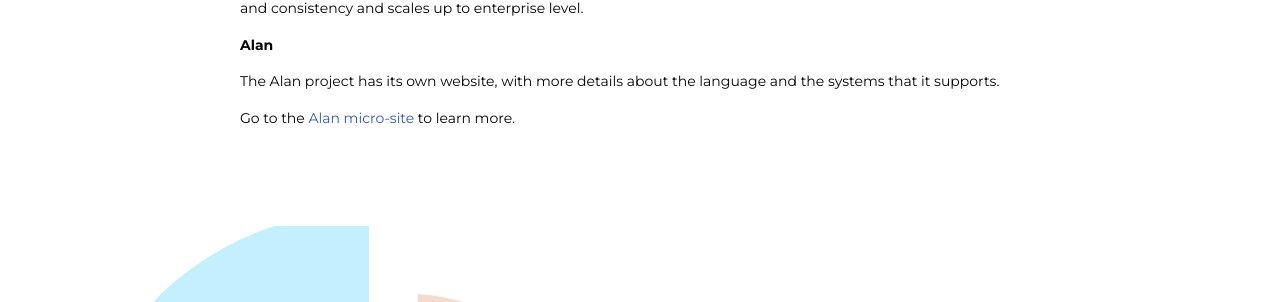
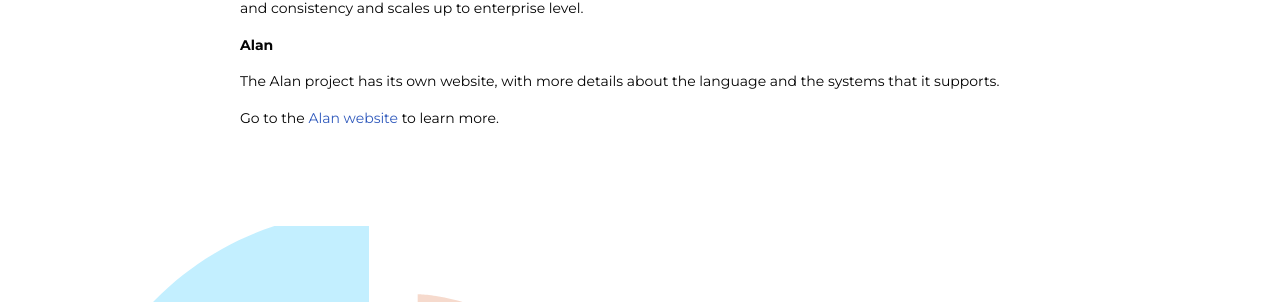
Before and after one commit to M-industries/Kjernersite, a Jekyll site: the page built from pages/company.md, in a window 1280 px wide and 900 px high, scrolled down 969 px. Shown: the part 237-539 px from the top of the window. Built offline with Jekyll 4.4.1, drawn with Linux system fonts in a browser that asks for light colours.

Commit message:
Update company.md

```diff
--- a/pages/company.md
+++ b/pages/company.md
@@ -45,4 +45,4 @@
 The Alan project has its own website, with more details about
 the language and the systems that it supports.
 
-Go to the [Alan micro-site](https://alan-platform.com) to learn more.
+Go to the [Alan website](https://alan-platform.com) to learn more.
```
